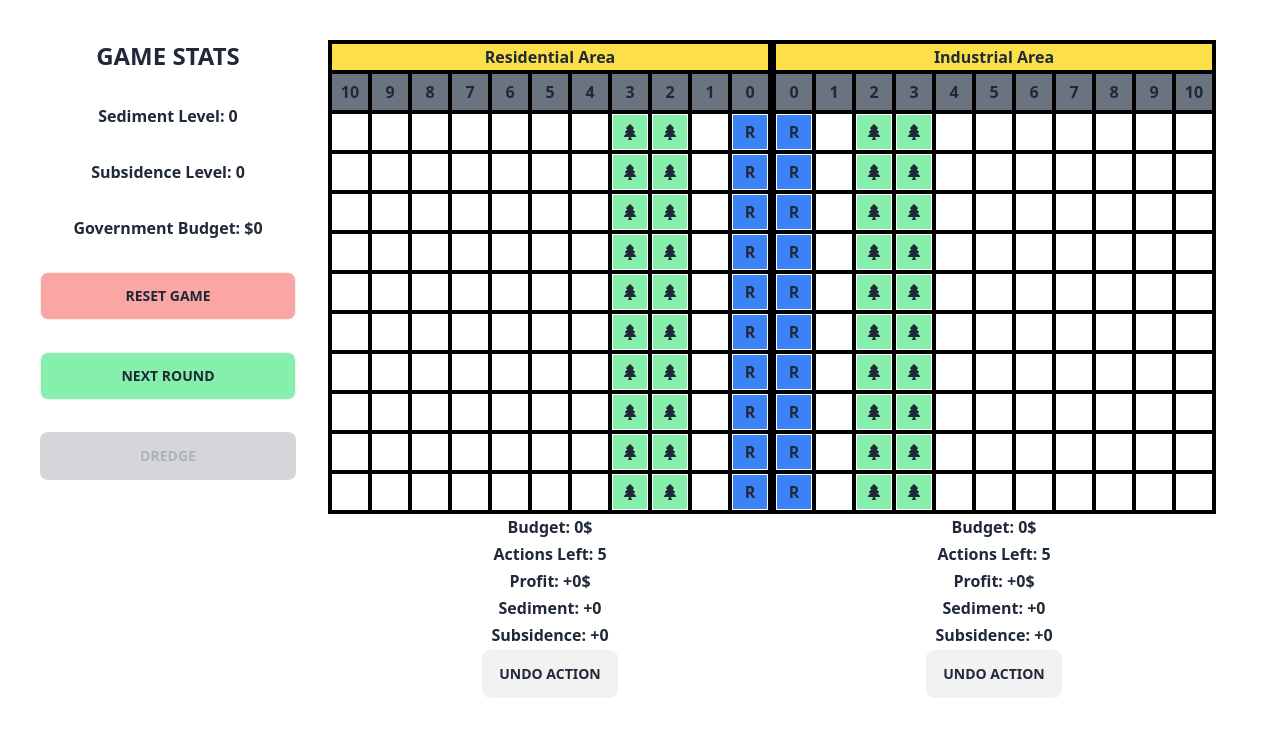
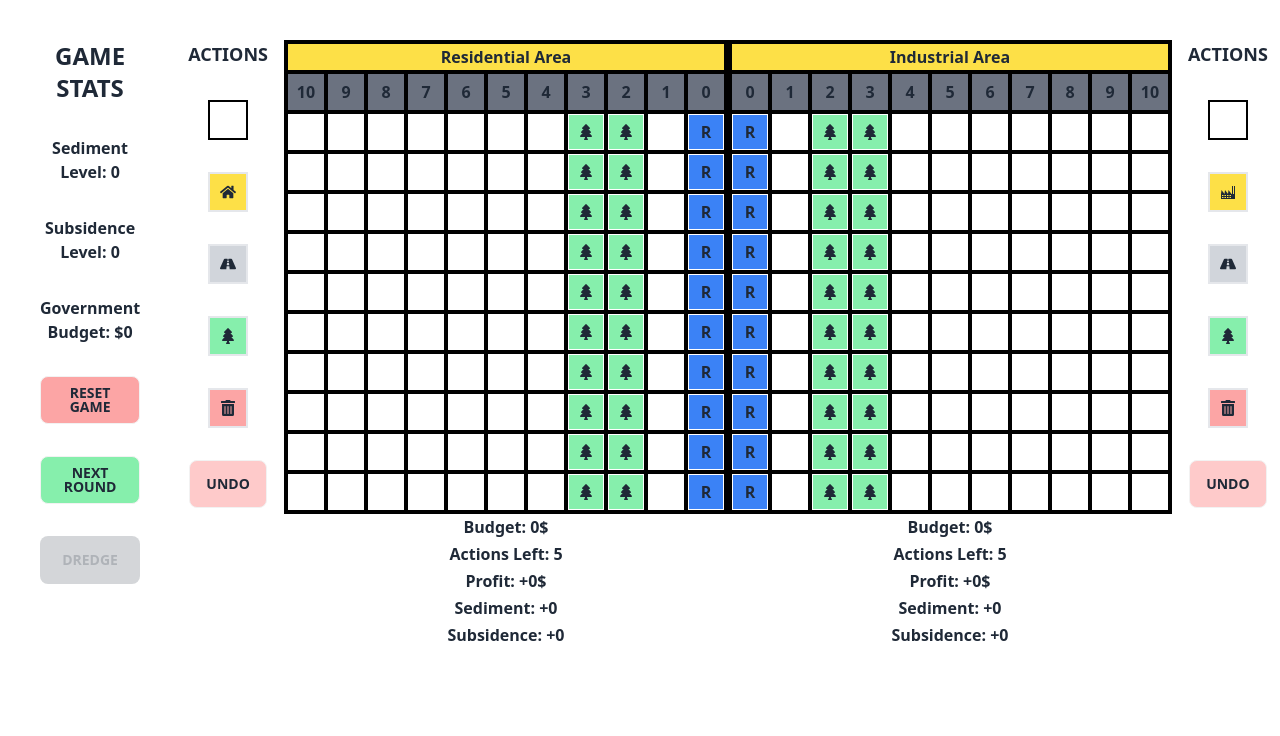
Before and after one commit to ErnestCuong/subsidence-game, a React (Create React App) app: page / in a window 1280 px wide. Shown: the top 736 px of the page. Built offline with nearby package versions, Linux system fonts and the light colour scheme.

Commit message:
Implement Action Bar

```diff
--- a/src/containers/Board.js
+++ b/src/containers/Board.js
@@ -99,6 +99,7 @@ const Board = () => {
     setNextFlag(0);
     setSediment(0);
     setSubsidence(0);
+    setGovBudget(0);
     toast.success("New Game!", {
       position: "bottom-center",
     });
--- a/src/containers/Table.js
+++ b/src/containers/Table.js
@@ -2,6 +2,13 @@ import { useEffect, useState } from "react";
 import Cell, { CellType } from "./Cell";
 import ActionDialog from "./ActionDialog";
 import toast from "react-hot-toast";
+import Home from "../components/Home";
+import Default from "../components/Default";
+import Factory from "../components/Factory";
+import Road from "../components/Road";
+import Tree from "../components/Tree";
+import Trash from "../components/Trash";
+import GrowingTree from "../components/GrowingTree";
 
 const ROW_LENGTH = 10;
 const COLUMN_LENGTH = 10;
@@ -108,7 +115,10 @@ const getOperableGrid = (grid) => {
         columnIndex < COLUMN_LENGTH &&
         updatedGrid[rowIndex][columnIndex + 1] === CellType.ROAD;
 
-      if (topIsRoad || bottomIsRoad || riverSideIsRoad || landSideIsRoad) {
+      const isConnected = topIsRoad || bottomIsRoad || riverSideIsRoad || landSideIsRoad
+      const isGrowingTree = grid[rowIndex][columnIndex] === CellType.GROWINGTREE
+
+      if (isConnected && !isGrowingTree) {
         updatedGrid[rowIndex][columnIndex] = grid[rowIndex][columnIndex];
       }
     }
@@ -140,6 +150,71 @@ const calculateProfit = (grid) => {
   return profit;
 };
 
+const ActionBar = ({ selectedType, setSelectedType, role, undo }) => {
+  return (
+    <div className="px-4 flex flex-col items-center gap-8">
+      <p className="font-bold text-lg">ACTIONS</p>
+      <div
+        className={`w-10 h-10 bg-white border ${
+          selectedType === CellType.DEFAULT
+            ? "border-black border-2"
+            : "border-2"
+        }`}
+      >
+        <Default onClick={() => setSelectedType(CellType.DEFAULT)} />
+      </div>
+      {role === Role.RESIDENTS && (
+        <div
+          className={`w-10 h-10 border ${
+            selectedType === CellType.HOME
+              ? "border-black border-2"
+              : "border-2"
+          }`}
+        >
+          <Home onClick={() => setSelectedType(CellType.HOME)} />
+        </div>
+      )}
+      {role === Role.COMPANIES && (
+        <div
+          className={`w-10 h-10 border ${
+            selectedType === CellType.FACTORY
+              ? "border-black border-2"
+              : "border-2"
+          }`}
+        >
+          <Factory onClick={() => setSelectedType(CellType.FACTORY)} />
+        </div>
+      )}
+      <div
+        className={`w-10 h-10 border ${
+          selectedType === CellType.ROAD ? "border-black border-2" : "border-2"
+        }`}
+      >
+        <Road onClick={() => setSelectedType(CellType.ROAD)} />
+      </div>
+      <div
+        className={`w-10 h-10 border ${
+          selectedType === CellType.GROWINGTREE
+            ? "border-black border-2"
+            : "border-2"
+        }`}
+      >
+        <GrowingTree onClick={() => setSelectedType(CellType.GROWINGTREE)} />
+      </div>
+      <div
+        className={`w-10 h-10 border ${
+          selectedType === CellType.TRASH ? "border-black border-2" : "border-2"
+        }`}
+      >
+        <Trash onClick={() => setSelectedType(CellType.TRASH)} />
+      </div>
+      <button className="btn bg-red-200 hover:bg-red-300" onClick={undo}>
+        UNDO
+      </button>
+    </div>
+  );
+};
+
 const Table = ({
   id,
   isRotated,
@@ -150,22 +225,31 @@ const Table = ({
   flood,
   addSediment,
   increaseSubsidence,
-  payTax
+  payTax,
 }) => {
   const [grid, setGrid] = useState(
     JSON.parse(localStorage.getItem(id))?.grid ?? getNewGrid()
   );
+  const [originalGrid, setOriginalGrid] = useState(grid ?? getNewGrid());
   const [budget, setBudget] = useState(
     JSON.parse(localStorage.getItem(id))?.budget ?? 0
   );
   const [actions, setActions] = useState([]);
+  const [selectedType, setSelectedType] = useState(CellType.DEFAULT);
 
   const changeCellType = (rowIndex, columnIndex, newCellType) => {
     // Create a deep copy of the grid
     const updatedGrid = [...grid.map((row) => [...row])];
 
     // Update the value of the specific cell
-    updatedGrid[rowIndex][columnIndex] = newCellType;
+    if (
+      newCellType === CellType.GROWINGTREE &&
+      originalGrid[rowIndex][columnIndex] === CellType.TREE
+    ) {
+      updatedGrid[rowIndex][columnIndex] = CellType.TREE;
+    } else {
+      updatedGrid[rowIndex][columnIndex] = newCellType;
+    }
 
     // Set the state with the updated copy
     setGrid(updatedGrid);
@@ -175,8 +259,8 @@ const Table = ({
     return grid[rowIndex][columnIndex];
   };
 
-  const [activeCellID, setActiveCellID] = useState([0, 0]);
-  const [modalOpen, setModalOpen] = useState(false);
+  // const [activeCellID, setActiveCellID] = useState([0, 0]);
+  // const [modalOpen, setModalOpen] = useState(false);
 
   const getNewSubsidence = () =>
     actions.reduce((prev, curr) => {
@@ -228,12 +312,12 @@ const Table = ({
         columnIndex++
       ) {
         if (updatedGrid[rowIndex][columnIndex] === CellType.GROWINGTREE) {
-          console.log(rowIndex, columnIndex);
           updatedGrid[rowIndex][columnIndex] = CellType.TREE;
         }
       }
     }
     setGrid(updatedGrid);
+    setOriginalGrid(updatedGrid)
   };
 
   useEffect(() => {
@@ -245,10 +329,10 @@ const Table = ({
       return;
     }
     setGrid(getNewGrid());
+    setOriginalGrid(getNewGrid());
     setBudget(0);
     setActions([]);
   }, [resetFlag]);
-
 
   useEffect(() => {
     if (nextFlag !== flood.round) {
@@ -287,7 +371,7 @@ const Table = ({
         updatedGrid[rowIndex][columnIndex] = CellType.DEFAULT;
       }
     }
-    growTrees(updatedGrid)
+    growTrees(updatedGrid);
   }, [flood]);
 
   useEffect(() => {
@@ -296,13 +380,12 @@ const Table = ({
     }
 
     addSediment(getNewSediment());
-    const profit = calculateProfit(grid)
-    const tax = Math.floor(profit * TAX_RATE)
+    const profit = calculateProfit(grid);
+    const tax = Math.floor(profit * TAX_RATE);
     setBudget(budget + profit - tax);
-    payTax(tax)
+    payTax(tax);
     increaseSubsidence(getNewSubsidence());
     setActions([]);
-
   }, [nextFlag]);
 
   const [operableGrid, setOperableGrid] = useState(getOperableGrid(grid));
@@ -318,9 +401,9 @@ const Table = ({
   };
 
   return (
-    <div className={`inline-container flex-shrink-0`}>
+    <div className={`inline-container flex-shrink-0 flex flex-row`}>
       {/* <h className="h-10 font-bold">{title}</h> */}
-      <ActionDialog
+      {/* <ActionDialog
         id={`dialog-${id}`}
         isOpen={modalOpen}
         setNotOpen={() => setModalOpen(false)}
@@ -355,7 +438,21 @@ const Table = ({
           changeCellType(activeCellID[0], activeCellID[1], newCellType);
         }}
         role={role}
-      />
+      /> */}
+      {isRotated && (
+        <ActionBar
+          selectedType={selectedType}
+          setSelectedType={setSelectedType}
+          role={role}
+          undo={() => {
+            if (actions.length === 0) {
+              return;
+            }
+            const action = actions.pop();
+            changeCellType(action[0], action[1], action[2]);
+          }}
+        />
+      )}
       <table className="table-auto border">
         <thead>
           <tr>
@@ -403,11 +500,59 @@ const Table = ({
                       isRotated ? COLUMN_LENGTH - columnIndex : columnIndex
                     )}
                     onClick={() => {
-                      setActiveCellID([
-                        rowIndex,
-                        isRotated ? COLUMN_LENGTH - columnIndex : columnIndex,
+                      const rowID = rowIndex;
+                      const colID = isRotated
+                        ? COLUMN_LENGTH - columnIndex
+                        : columnIndex;
+                      const newCellType = selectedType;
+
+                      if (newCellType === grid[rowID][colID]) {
+                        toast.error("No change", {
+                          position: "bottom-center",
+                        });
+                        return;
+                      }
+
+                      if (
+                        newCellType === CellType.GROWINGTREE &&
+                        grid[rowID][colID] === CellType.TREE
+                      ) {
+                        toast.error("No change", {
+                          position: "bottom-center",
+                        });
+                        return;
+                      }
+
+                      const newActions = actions.filter(
+                        (action) => action[0] !== rowID || action[1] !== colID
+                      );
+
+                      if (
+                        actions.length === newActions.length &&
+                        actions.length >= getActionsPerRound()
+                      ) {
+                        toast.error("No more action this round", {
+                          position: "bottom-center",
+                        });
+                        return;
+                      }
+
+                      if (
+                        actions.length > newActions.length &&
+                        (newCellType === originalGrid[rowID][colID] ||
+                          (newCellType === CellType.GROWINGTREE &&
+                            originalGrid[rowID][colID] === CellType.TREE))
+                      ) {
+                        setActions(newActions);
+                        changeCellType(rowID, colID, newCellType);
+                        return;
+                      }
+
+                      setActions([
+                        ...newActions,
+                        [rowID, colID, grid[rowID][colID]],
                       ]);
-                      setModalOpen(true);
+                      changeCellType(rowID, colID, newCellType);
                     }}
                     disabled={
                       (isRotated && COLUMN_LENGTH - columnIndex === 0) ||
@@ -441,7 +586,7 @@ const Table = ({
               colSpan={COLUMN_LENGTH + 1}
             >{`Subsidence: +${getNewSubsidence()}`}</th>
           </tr>
-          <tr className="border border-transparent">
+          {/* <tr className="border border-transparent">
             <th colSpan={COLUMN_LENGTH + 1}>
               <button
                 className="btn"
@@ -456,9 +601,23 @@ const Table = ({
                 UNDO ACTION
               </button>
             </th>
-          </tr>
+          </tr> */}
         </tbody>
       </table>
+      {!isRotated && (
+        <ActionBar
+          selectedType={selectedType}
+          setSelectedType={setSelectedType}
+          role={role}
+          undo={() => {
+            if (actions.length === 0) {
+              return;
+            }
+            const action = actions.pop();
+            changeCellType(action[0], action[1], action[2]);
+          }}
+        />
+      )}
 
       {/* <table className="table-auto border opacity-50">
         <thead>
```
